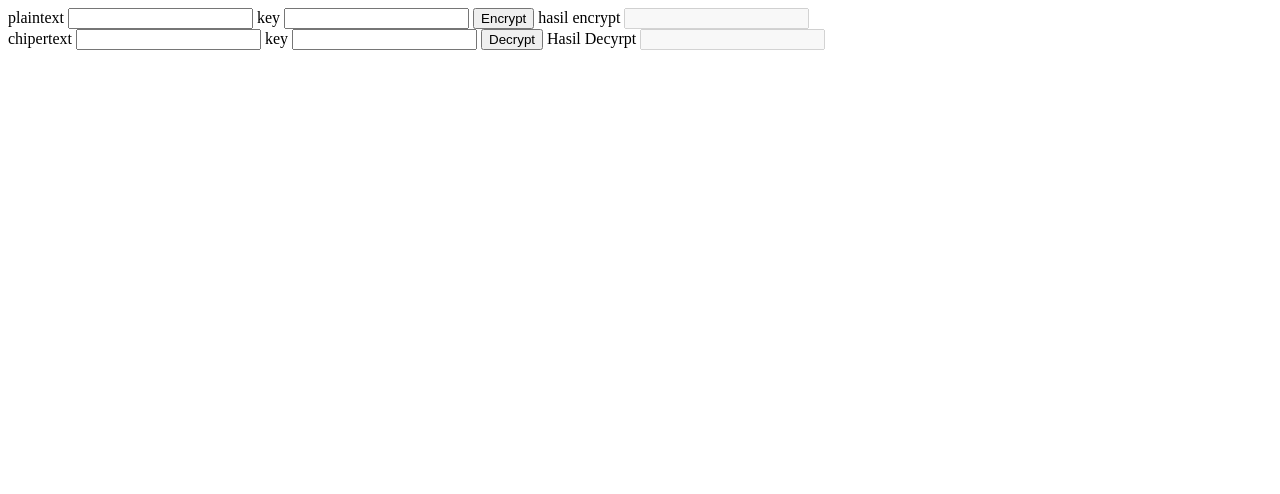
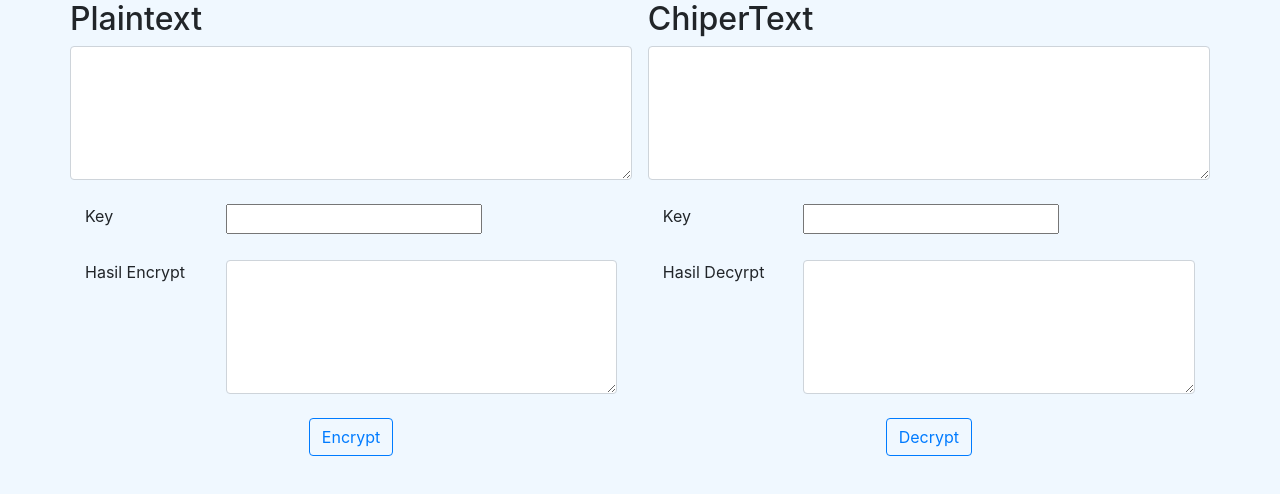
Before and after one commit to Yukinessa/VigenereJS, a plain HTML site: page index.html in a window 1280 px wide. Drawn offline with nearby package versions, Linux system fonts and the light colour scheme.

Commit message:
Front End

```diff
--- a/index.html
+++ b/index.html
@@ -5,7 +5,12 @@
     <meta name="viewport" content="width=device-width, initial-scale=1.0">
     <meta http-equiv="X-UA-Compatible" content="ie=edge">
     <title>Document</title>
+    <link rel="stylesheet" href="https://stackpath.bootstrapcdn.com/bootstrap/4.5.0/css/bootstrap.min.css" integrity="sha384-9aIt2nRpC12Uk9gS9baDl411NQApFmC26EwAOH8WgZl5MYYxFfc+NcPb1dKGj7Sk" crossorigin="anonymous">
+<script src="https://stackpath.bootstrapcdn.com/bootstrap/4.5.0/js/bootstrap.min.js" integrity="sha384-OgVRvuATP1z7JjHLkuOU7Xw704+h835Lr+6QL9UvYjZE3Ipu6Tp75j7Bh/kR0JKI" crossorigin="anonymous"></script>
+<script src="https://code.jquery.com/jquery-3.5.1.slim.min.js" integrity="sha384-DfXdz2htPH0lsSSs5nCTpuj/zy4C+OGpamoFVy38MVBnE+IbbVYUew+OrCXaRkfj" crossorigin="anonymous"></script>
+<script src="https://cdn.jsdelivr.net/npm/popper.js@1.16.0/dist/umd/popper.min.js" integrity="sha384-Q6E9RHvbIyZFJoft+2mJbHaEWldlvI9IOYy5n3zV9zzTtmI3UksdQRVvoxMfooAo" crossorigin="anonymous"></script>
 </head>
+
 <script>
     function encryptVig(){
         var plaintext = document.getElementById("pt").value.toUpperCase();
@@ -110,26 +115,75 @@
         document.getElementById("hasil-decrypt").value = chiperText.join("");
     }
 </script>
-<body>
-    <!-- <form action=""> -->
-        <label for="pt">plaintext</label>
-        <input type="text" name="plaintext" id="pt">
-        <label for="key">key</label>
-        <input type="text" name="key" id="key">
-        <button onclick="encryptVig();">Encrypt</button>
-        <label for="hasil">hasil encrypt</label>
-        <input type="text" id="hasil-encrypt" disabled>
-    <!-- </form> -->
-    <br>
-    <!-- <form action=""> -->
-        <label for="pt">chipertext</label>
-        <input type="text" name="chipertext" id="ct">
-        <label for="key">key</label>
-        <input type="text" name="key" id="keychi">
-        <button onclick="decryptVig();">Decrypt</button>
-        <label for="">Hasil Decyrpt</label>
-        <input type="text" id="hasil-decrypt" disabled>
-    <!-- </form> -->
+<body style="background-color: aliceblue;">
+    <div class="container">
+        <div class="row">
+            <!-- ENCRYPT -->
+            <div class="col-sm-6 form-group" style="padding-right: 2%;">
+                <div class="row">
+                    <h2>Plaintext</h2>
+                    <textarea class="form-control" rows="5" id="pt"></textarea>
+                </div>
+                <br>
+                <div class="row">
+                    <div class="col-sm-3">
+                        <label for="key">Key</label>
+                    </div>
+                    <div class="col-sm-9">
+                        <input type="text" name="key" id="key">
+                    </div>
+                </div>
+                <br>
+                <div class="row">
+                    <div class="col-sm-3">
+                        <label for="hasil">Hasil Encrypt</label>
+                    </div>
+                    <div class="col-sm-9">
+                        <!-- <input type="text" id="hasil-encrypt" disabled> -->
+                        <textarea class="form-control" rows="5" id="hasil-encrypt"></textarea>
+                    </div>
+                </div>
+                <br>
+                <div class="text-center col-sm-12">
+                    <button type="button" button onclick="encryptVig();" class="btn btn-outline-primary">Encrypt</button>
+                </div>
+            </div>
+
+            <!-- DECRYPT -->
+            <div class="col-sm-6 form-group" style="padding-left: 2%;">
+                <div class="row">
+                    <h2>ChiperText</h2>
+                    <textarea class="form-control" rows="5" id="ct"></textarea>
+                </div>
+                <br>
+                <div class="row">
+                    <div class="col-sm-3">
+                        <label for="key">Key</label>
+                    </div>
+                    <div class="col-sm-9">
+                        <input type="text"  rows="5" name="key" id="keychi">
+                    </div>
+                </div>
+                <br>
+                <div class="row">
+                    <div class="col-sm-3">
+                        <label for="">Hasil Decyrpt</label>
+
+                    </div>
+                    <div class="col-sm-9">
+                        <!-- <input type="text" id="hasil-decrypt" disabled> -->
+                        <textarea class="form-control" rows="5" id="hasil-decrypt"></textarea>
+                    </div>
+                </div>
+                <br>
+                    <div class="text-center col-sm-12">
+                        <button type="button" button onclick="decryptVig();" class="btn btn-outline-primary">Decrypt</button>
+                    </div>
+                </div>
+            </div>
+        </div>
+
+
 </body>
 
 </html>
```
